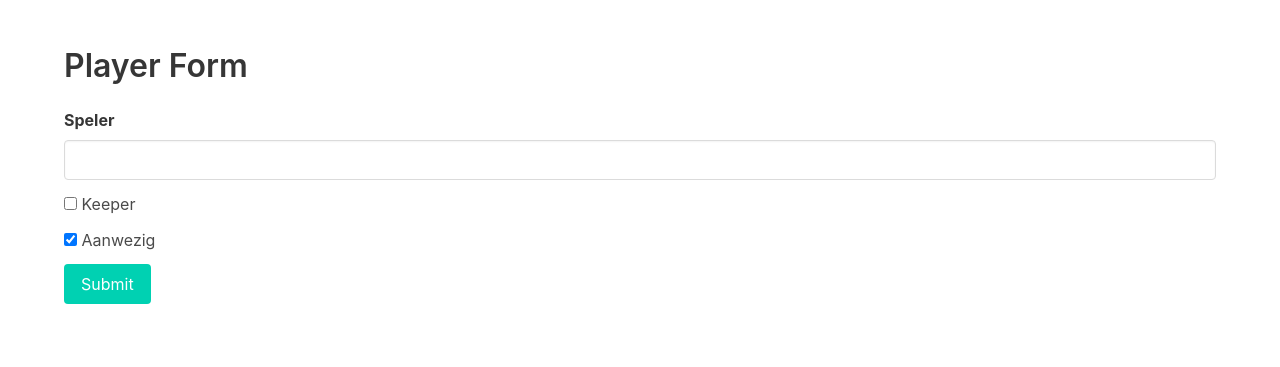
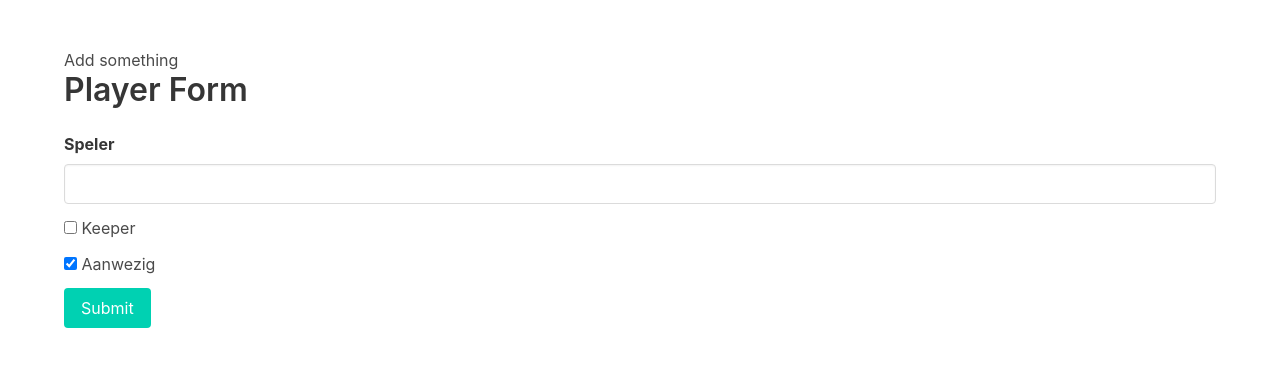
Before and after one commit to qlandman/opstelling, a FastAPI app: page / in a window 1280 px wide. Shown: the top 367 px of the page. Run offline with FastAPI, Linux system fonts and the light colour scheme.

Commit message:
test if autodeploy works

```diff
--- a/app/templates/form.html
+++ b/app/templates/form.html
@@ -9,6 +9,7 @@
 <body>
     <section class="section">
         <div class="container">
+            <h1>Add something</h1>
             <h1 class="title">Player Form</h1>
             <form action="/submit" method="post">
                 <div class="field">
```
